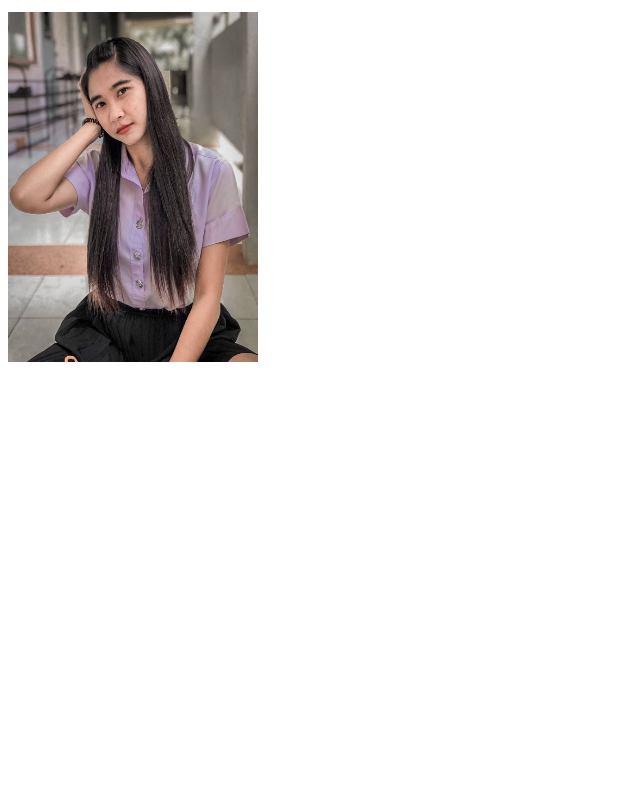
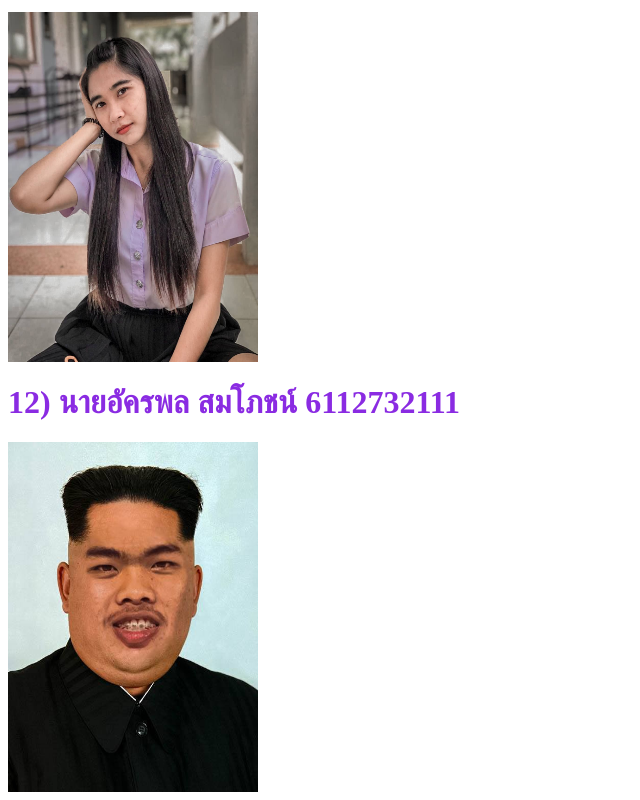
Before and after one commit to iammrandroid/resume, a plain HTML site: page index.html in a window 1280 px wide. Shown: the part 3921-4721 px from the top of the page, without its empty margins (0-640 px from the left). Before the commit the page ends 4291 px from the top, so only its background shows below. Drawn offline with Linux system fonts and the light colour scheme.

Commit message:
add tong

```diff
--- a/index.html
+++ b/index.html
@@ -32,9 +32,13 @@
     <BR/>
     <H1 style="color: blueviolet;">10.) นางสาวถนอมวรรณ ทิ้งเทพ 6112732115</H1>
     <IMG SRC='./gallery/98.jpg' width="250" height="350" />
+
 <BR/>
     <H1 style="color: blueviolet;">11.) นางสาวจิราวรรณ บุญเล่ห์ 6112732114</H1>
     <IMG SRC='./gallery/14.jpg' width="250" height="350" />
+	<BR/>
+    <H1 style="color: blueviolet;">12) นายอัครพล สมโภชน์ 6112732111</H1>
+    <IMG SRC='./gallery/21.jpg' width="250" height="350" />
 
 </BODY>
 
```
Also changed, not shown: gallery/21.jpg (added).
